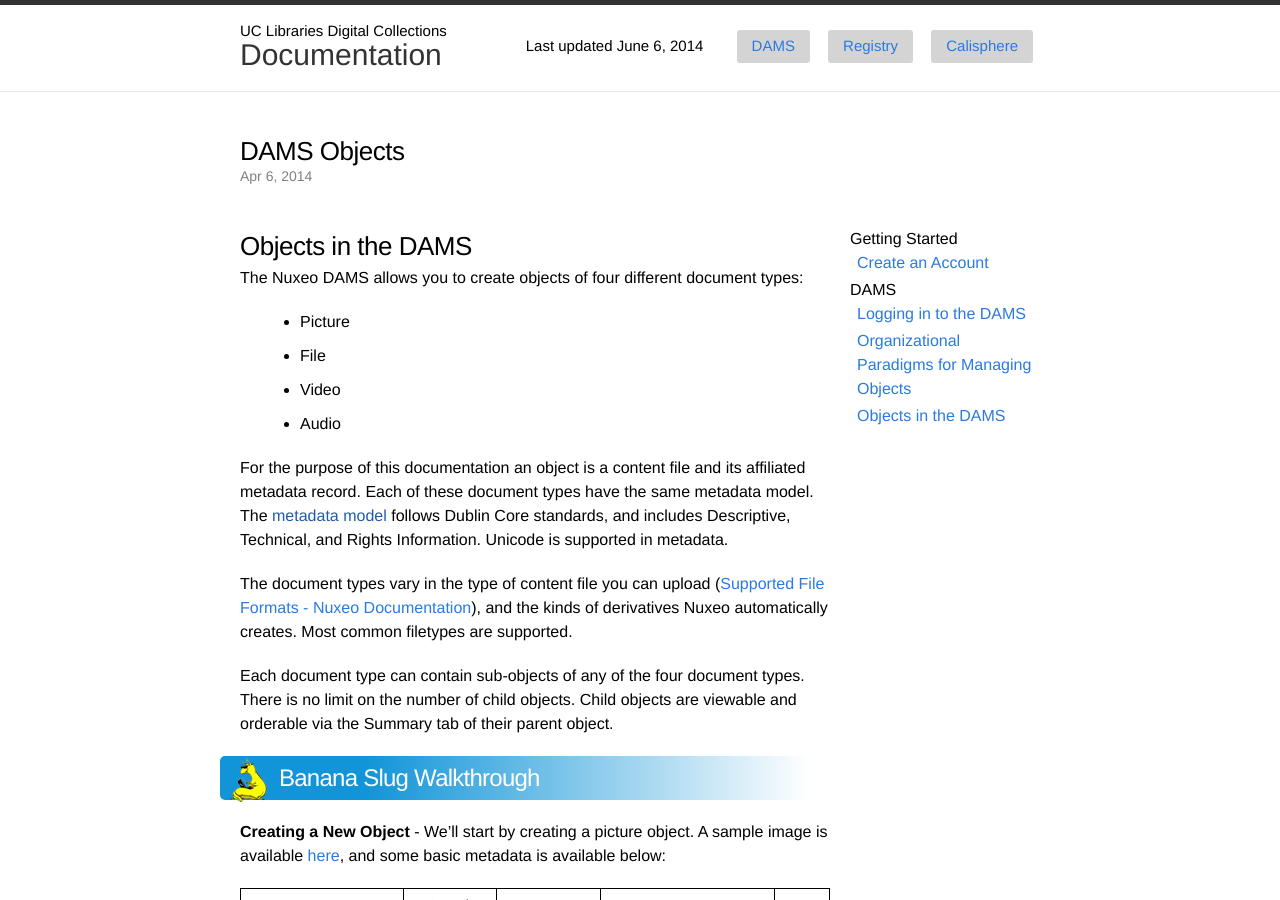
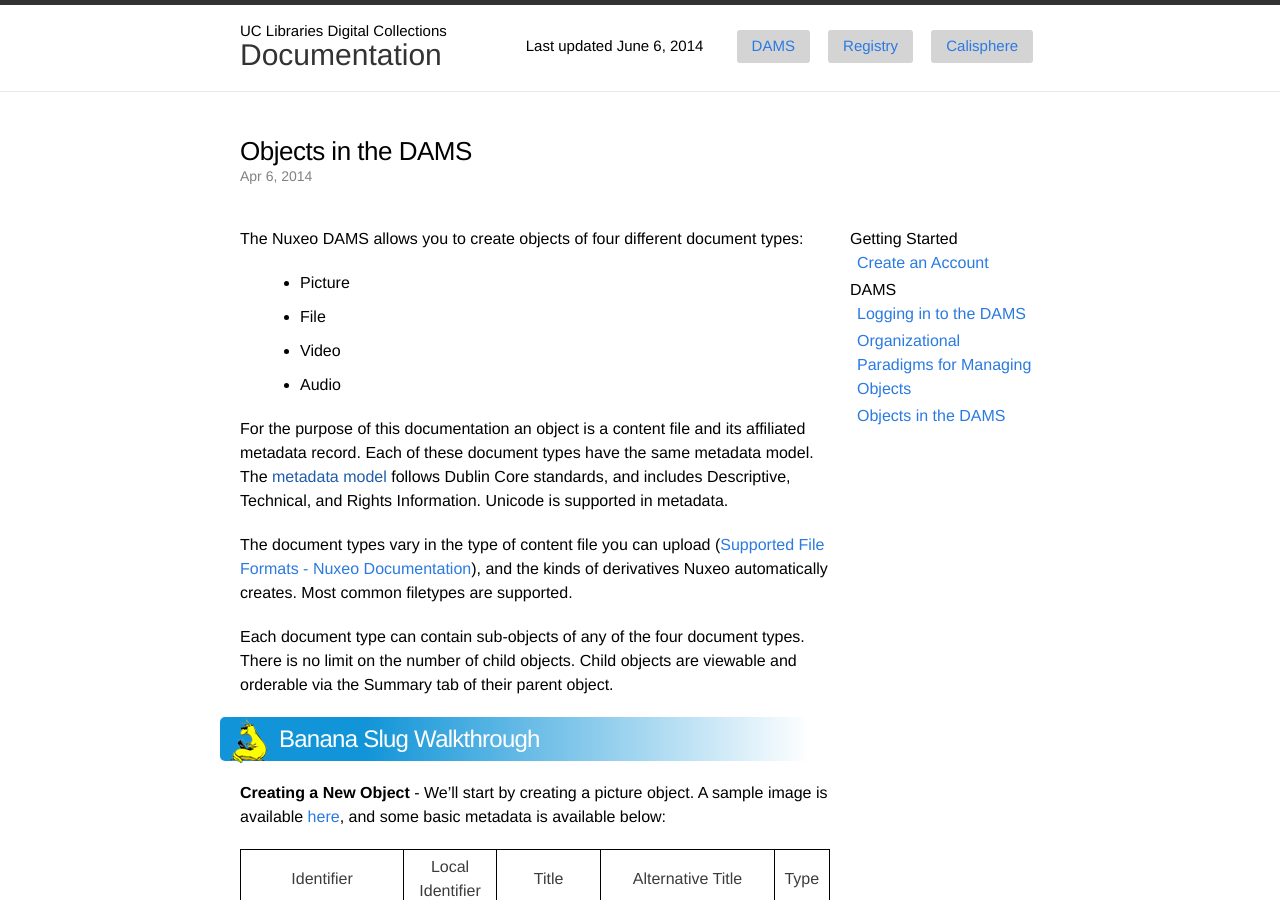
Before and after one commit to ucldc/ucldc-docs, a Jekyll site: the page built from docs/dams/objects.md, in a window 1280 px wide and 900 px high. Built offline with Jekyll 4.4.1, drawn with Linux system fonts in a browser that asks for light colours.

Commit message:
Removed redundant title

```diff
--- a/docs/dams/objects.md
+++ b/docs/dams/objects.md
@@ -1,12 +1,10 @@
 ---
 layout: doc
-title: DAMS Objects
+title: Objects in the DAMS
 date: 6/4/2014
 prev_section: dams/organization
 permalink: /objects/
 ---
-
-# Objects in the DAMS
 
 The Nuxeo DAMS allows you to create objects of four different document types:
 
```
